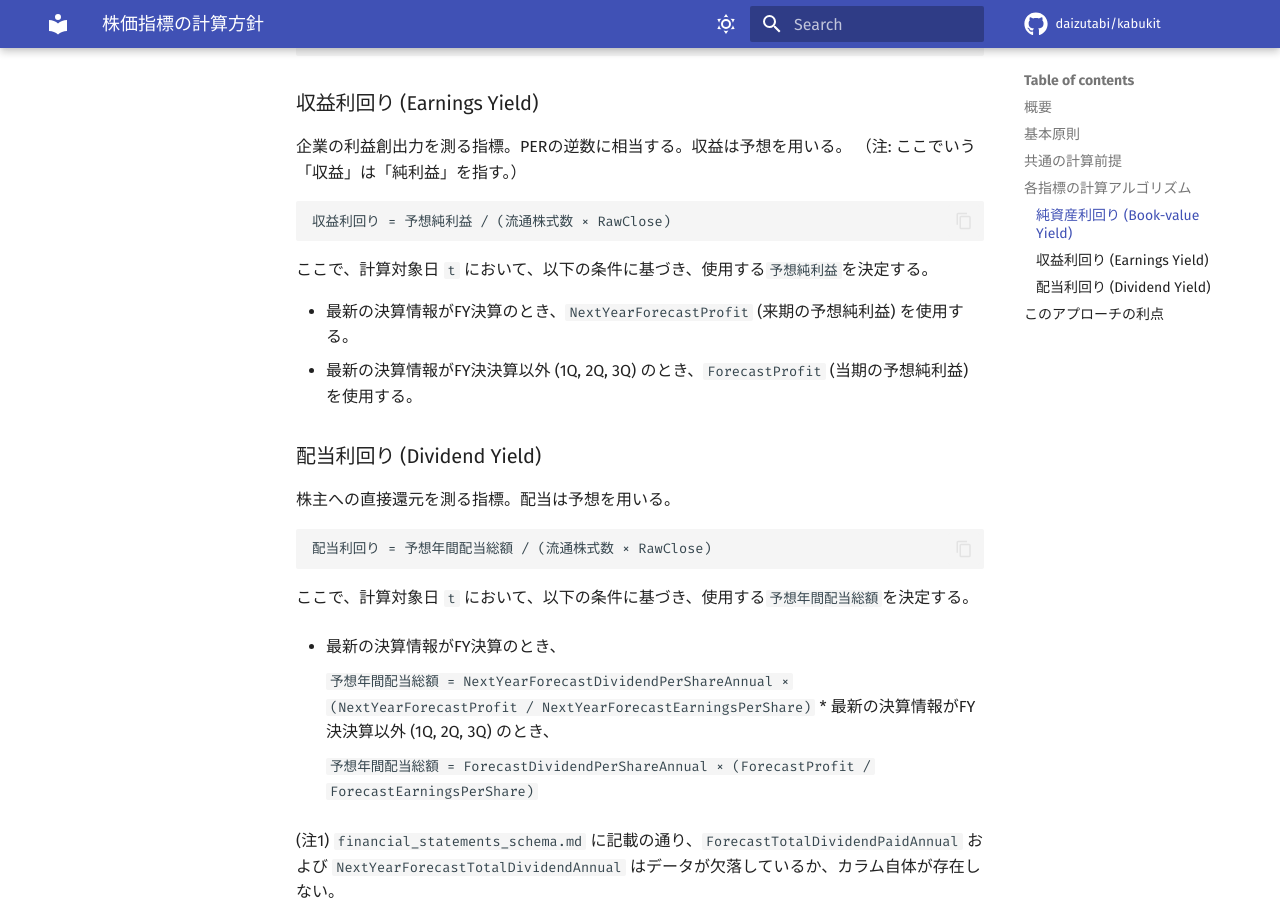
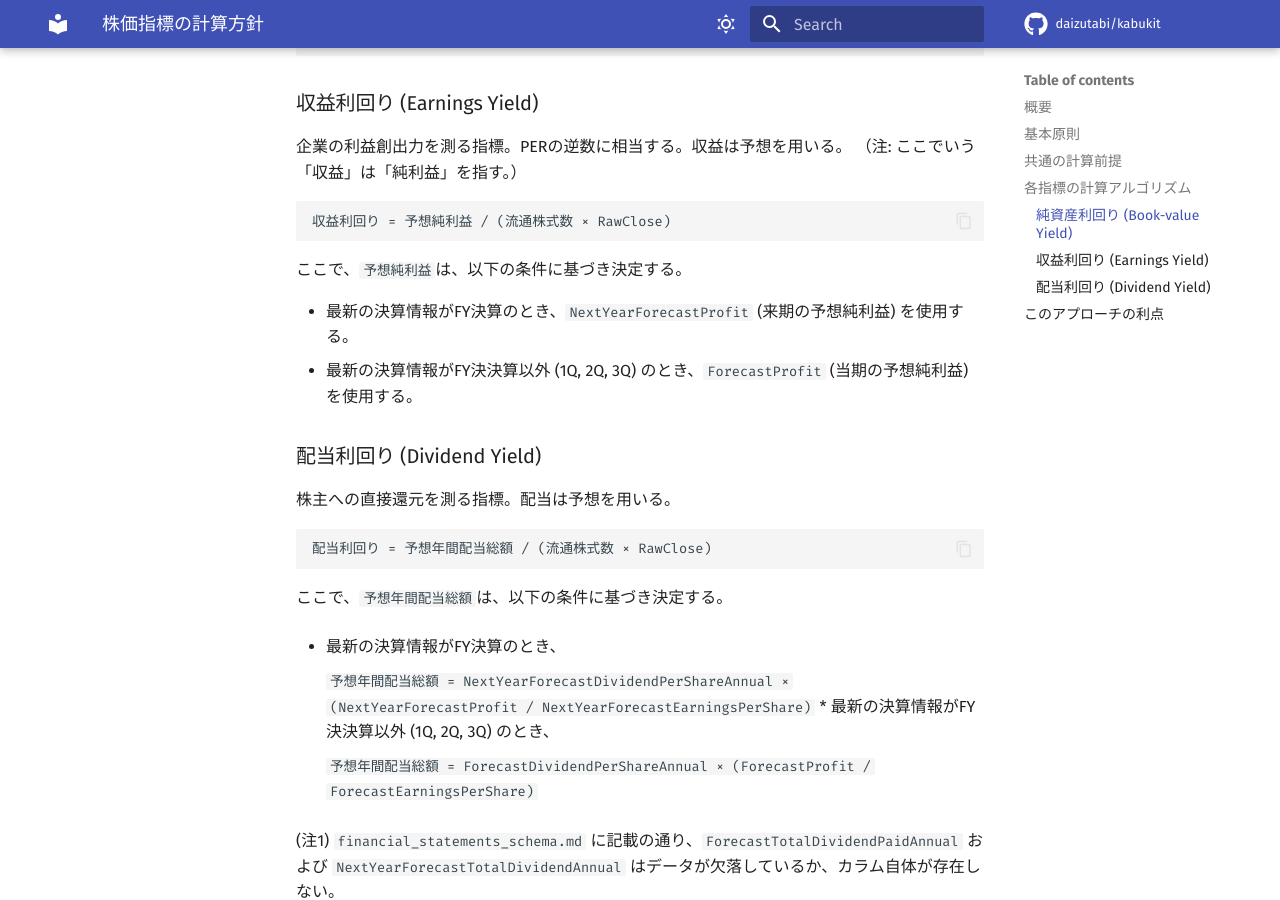
Before and after one commit to daizutabi/kabukit, an MkDocs documentation site: the page built from docs/indicator_calculation_policy.md, in a window 1280 px wide and 900 px high, scrolled down 1567 px. Built offline with MkDocs 1.6.1 and Material for MkDocs 9.7.7, drawn with Linux system fonts in a browser that asks for light colours; comment, search, counter and statistics services are not loaded.

Commit message:
`予想純利益`および`予想年間配当総額`の説明文を修正し、条件の明確化を図る

````diff
--- a/docs/indicator_calculation_policy.md
+++ b/docs/indicator_calculation_policy.md
@@ -54,7 +54,7 @@
 収益利回り = 予想純利益 / (流通株式数 × RawClose)
 ```
 
-ここで、計算対象日 `t` において、以下の条件に基づき、使用する`予想純利益`を決定する。
+ここで、`予想純利益`は、以下の条件に基づき決定する。
 
 * 最新の決算情報がFY決算のとき、`NextYearForecastProfit` (来期の予想純利益) を使用する。
 * 最新の決算情報がFY決決算以外 (1Q, 2Q, 3Q) のとき、`ForecastProfit` (当期の予想純利益) を使用する。
@@ -67,7 +67,7 @@
 配当利回り = 予想年間配当総額 / (流通株式数 × RawClose)
 ```
 
-ここで、計算対象日 `t` において、以下の条件に基づき、使用する`予想年間配当総額`を決定する。
+ここで、`予想年間配当総額`は、以下の条件に基づき決定する。
 
 * 最新の決算情報がFY決算のとき、
 
````
